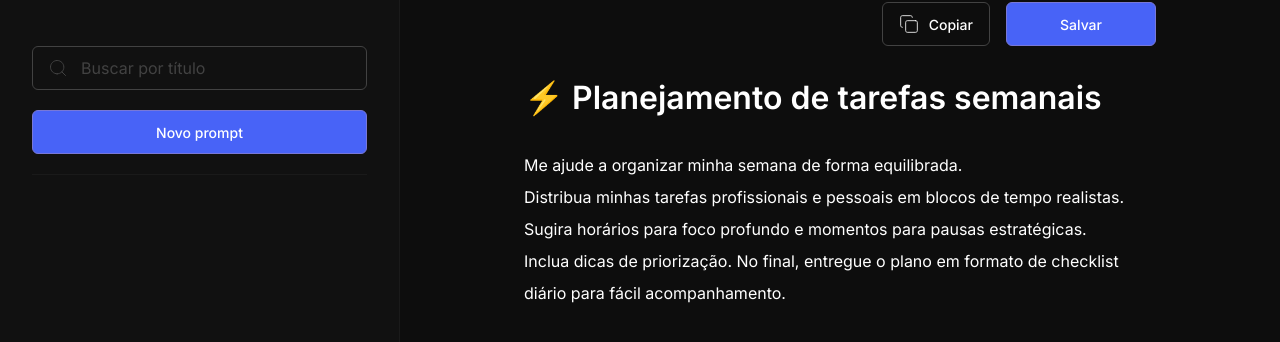
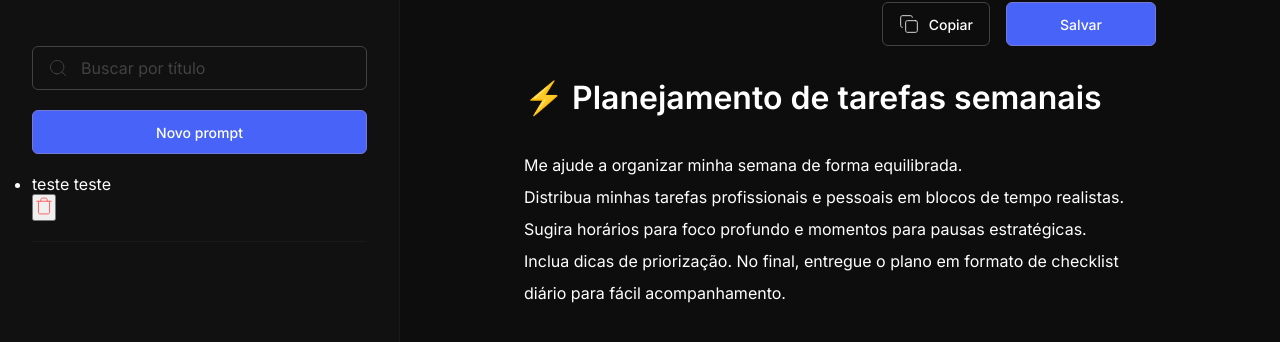
Before and after one commit to Jhone-cmd/nlw-prompts-manager, a plain HTML site: page index.html in a window 1280 px wide. Shown: the part 60-402 px from the top of the page. Drawn offline with Linux system fonts and the light colour scheme.

Commit message:
creating a prompt list

```diff
--- a/index.html
+++ b/index.html
@@ -44,6 +44,19 @@
             <button class="btn-primary btn btn-full" id="btn-new">
               Novo prompt
             </button>
+
+             <ul class="prompt-list" id="prompt-list">
+               <li class="prompt-item" data-id="${prompt.id}" data-action="select">
+                <div class="prompt-item-content">
+                  <span class="prompt-item-title">teste</span>
+                  <span class="prompt-item-description">teste</span>
+                </div>
+
+                <button class="btn-icon" title="Remover" data-action="remove">
+                  <img src="assets/remove.svg" alt="Remover" class="icon icon-trash" />
+                </button>
+              </li>
+             </ul>
           </div>
         </div>
       </aside>
```
